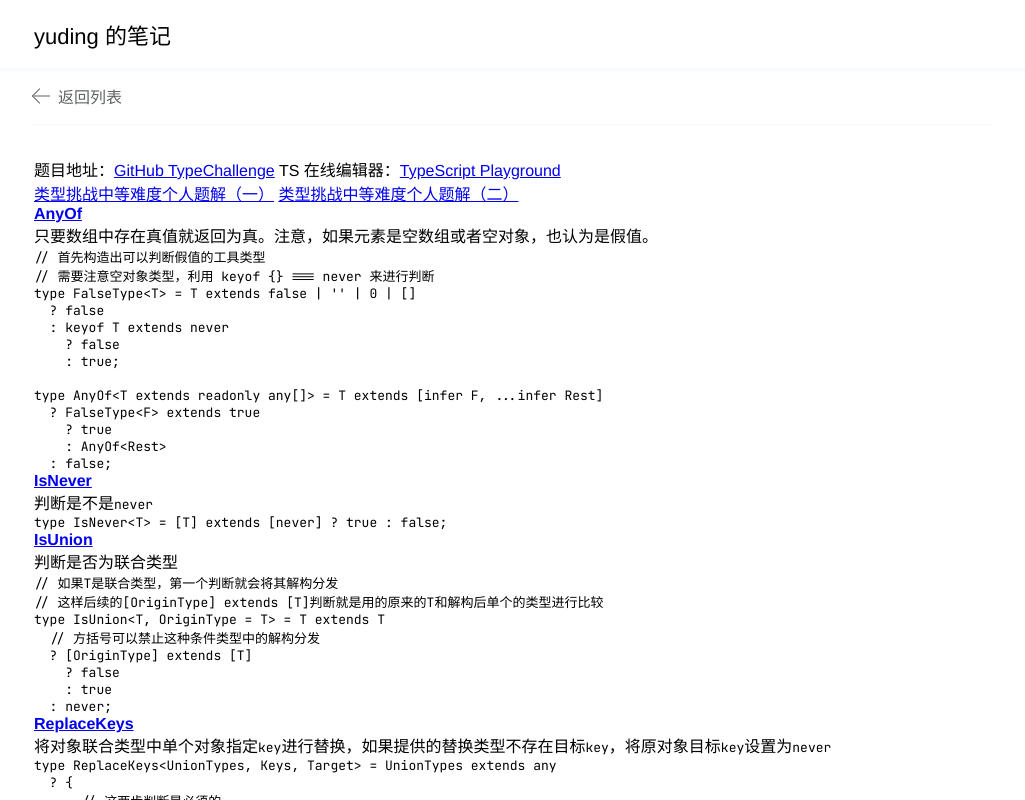
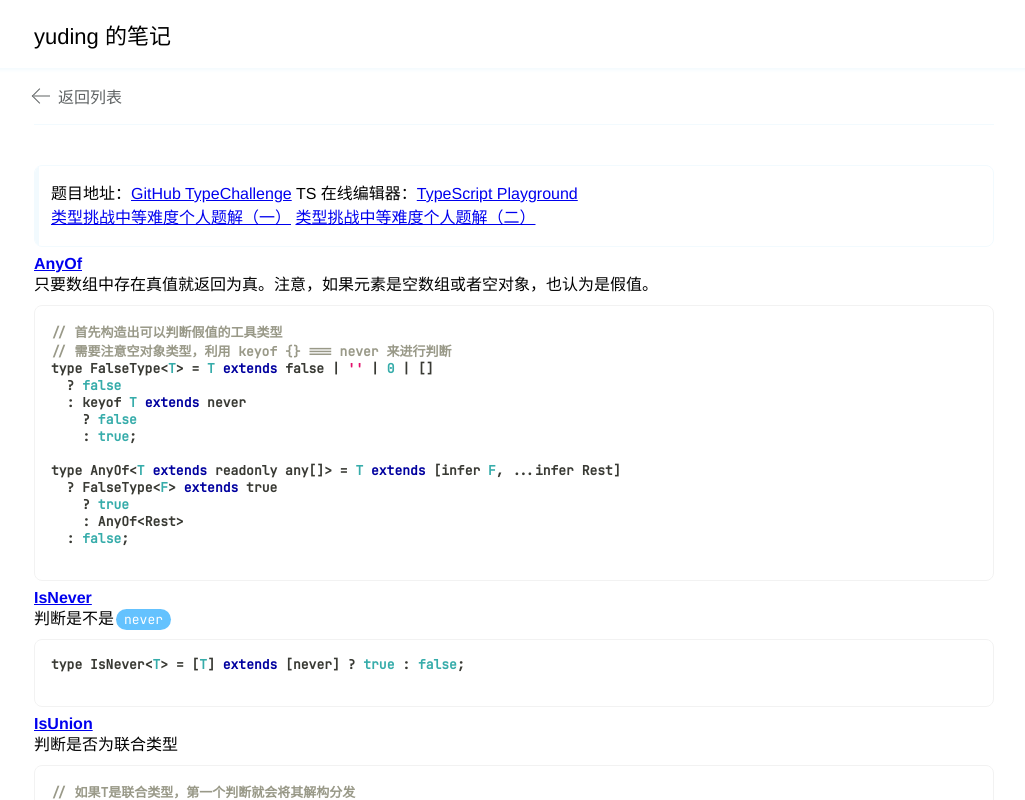
Before and after one commit to yuding2019/ynooote, a Next.js app: page /note/20220201 in a window 1280 px wide. Shown: the whole page, without its empty margins (126-1151 px from the left). Built offline with nearby package versions, Linux system fonts and the light colour scheme.

Commit message:
优化md页面样式，添加代码高亮

```diff
--- /dev/null
+++ b/components/MDXCompoents/Blockquote.tsx
@@ -0,0 +1,12 @@
+import { FC } from "react";
+
+import { MDXComponentProps } from "./types";
+import styles from './index.module.scss';
+
+const Blockquote: FC<MDXComponentProps> = (props) => {
+  return (
+    <blockquote className={styles.blockquote}>{props.children}</blockquote>
+  )
+};
+
+export default Blockquote;
--- /dev/null
+++ b/components/MDXCompoents/Code.tsx
@@ -0,0 +1,12 @@
+import { FC } from "react";
+
+import { MDXComponentProps } from "./types";
+import styles from './index.module.scss';
+
+const Code: FC<MDXComponentProps> = (props) => {
+  return (
+    <code className={styles.code}>{props.children}</code>
+  )
+};
+
+export default Code;
--- /dev/null
+++ b/components/MDXCompoents/P.tsx
@@ -0,0 +1,12 @@
+import { FC } from "react";
+
+import { MDXComponentProps } from "./types";
+import styles from './index.module.scss';
+
+const P: FC<MDXComponentProps> = (props) => {
+  return (
+    <p className={styles.p}>{props.children}</p>
+  )
+};
+
+export default P;
--- /dev/null
+++ b/components/MDXCompoents/Pre.tsx
@@ -0,0 +1,60 @@
+import React, { FC } from "react";
+import Highlight, { defaultProps, Language } from 'prism-react-renderer';
+import Github from 'prism-react-renderer/themes/github';
+
+import { MDXComponentProps } from "./types";
+import styles from './index.module.scss';
+import classNames from "classnames";
+
+const LANG_MAP: Record<string, Language> = {
+  ts: 'typescript',
+  typescript: 'typescript',
+  tsx: 'tsx',
+  js: 'javascript',
+  javascript: 'javascript',
+}
+
+const Pre: FC<MDXComponentProps> = (props) => {
+  const { className = '', children } = props;
+  const lang = className.replace(/language-/, '');
+  let language: Language = LANG_MAP[lang] || 'javascript';
+
+  let code = '';
+  if (React.isValidElement(children)) {
+    code = children.props.children;
+  }
+
+  if (!code) {
+    return null;
+  }
+
+  return (
+    <Highlight {...defaultProps} code={code} language={language} theme={Github}>
+      {
+        ({ className, tokens, getLineProps, getTokenProps }) => {
+          return (
+            <pre className={classNames(className, styles.pre)}>
+              {tokens.map((line, i) => {
+                const lineProps = getLineProps({ line, key: i });
+
+                return (
+                  <div key={i} {...lineProps}>
+                    {line.map((token, key) => {
+                      const toeknProps = getTokenProps({ token, key });
+
+                      return (
+                        <span key={key} {...toeknProps} style={{ ...toeknProps.style, fontStyle: '' }} />
+                      );
+                    })}
+                  </div>
+                );
+              })}
+            </pre>
+          );
+        }
+      }
+    </Highlight>
+  )
+};
+
+export default Pre;
--- /dev/null
+++ b/components/MDXCompoents/index.module.scss
@@ -0,0 +1,60 @@
+@import '../../styles/common.scss';
+
+.blockquote {
+  @extend .br08;
+  border: 1px solid $b50;
+  padding: 16px;
+  overflow: hidden;
+  position: relative;
+  margin: 8px 0;
+
+  &::before {
+    content: '';
+    position: absolute;
+    top: 0;
+    left: 0;
+    width: 4px;
+    height: 100%;
+    background-color: $b50;
+  }
+
+  &:hover {
+    border-color: $b300;
+  }
+
+  &:hover::before {
+    background-color: $b300;
+  }
+}
+
+.code {
+  @extend .br16;
+  margin: 2px;
+  padding: 2px 8px;
+  background-color: $b300;
+  color: $n0;
+  font-family: 'JetBrains Mono', 'Microsoft YaHei', 'Franklin Gothic Medium', 'Arial Narrow', Arial, sans-serif;
+  font-size: 13px;
+
+  &::selection {
+    background-color: transparent;
+  }
+}
+
+.pre {
+  @extend .br08;
+  padding: 16px;
+  border: 1px solid $n50;
+  margin: 8px 0;
+  font-family: 'JetBrains Mono', 'Microsoft YaHei', 'Franklin Gothic Medium', 'Arial Narrow', Arial, sans-serif;
+  font-size: 13px;
+  font-weight: 600;
+
+  &:hover {
+    border-color: $n100;
+  }
+}
+
+.p {
+  line-height: 1.5;
+}
--- /dev/null
+++ b/components/MDXCompoents/index.ts
@@ -0,0 +1,11 @@
+import Blockquote from "./Blockquote";
+import Code from "./Code";
+import P from "./P";
+import Pre from "./Pre";
+
+export default {
+  blockquote: Blockquote,
+  pre: Pre,
+  code: Code,
+  p: P,
+}
--- /dev/null
+++ b/components/MDXCompoents/types.ts
@@ -0,0 +1,6 @@
+import { ReactNode } from "react";
+
+export interface MDXComponentProps {
+  className: string;
+  children?: ReactNode;
+}
--- a/components/NoteList/index.module.scss
+++ b/components/NoteList/index.module.scss
@@ -11,6 +11,7 @@
   padding: 16px;
   margin-bottom: 16px;
   user-select: none;
+  cursor: pointer;
 
   &:last-child {
     margin-bottom: 0;
--- a/package.json
+++ b/package.json
@@ -21,6 +21,7 @@
     "lodash": "^4.17.21",
     "next": "12.1.6",
     "pre-commit": "^1.2.2",
+    "prism-react-renderer": "^1.3.3",
     "react": "18.1.0",
     "react-dom": "18.1.0",
     "sass": "^1.52.1",
--- a/pages/_app.tsx
+++ b/pages/_app.tsx
@@ -4,6 +4,7 @@ import dayjs from 'dayjs';
 import zhCN from 'dayjs/locale/zh-cn';
 
 import GlobalHeader from '../components/GlobalHeader';
+import MDXCompoents from '../components/MDXCompoents';
 
 import styles from './_app.module.scss';
 import '../styles/styles.scss';
@@ -21,7 +22,7 @@ const App = ({ Component, pageProps }) => {
   }
 
   const pageComponent = Component.name === MDX_PAGE_COMPONENT_NAME
-    ? <Component {...pageProps} />
+    ? <Component {...pageProps} components={MDXCompoents} />
     : <Component {...pageProps} />;
 
   return (
--- a/styles/styles.scss
+++ b/styles/styles.scss
@@ -60,11 +60,5 @@ body ul, body li {
 }
 
 *::selection {
-  background-color: $n500;
-  color: $n0;
+  background-color: $n50;
 }
-
-code {
-  font-family: 'JetBrains Mono', monospace, 'Franklin Gothic Medium', 'Arial Narrow', Arial, sans-serif;
-  font-size: 13px;
-}
```
Also changed, not shown: 1 other file (tests, documents, lock files or other folders).
